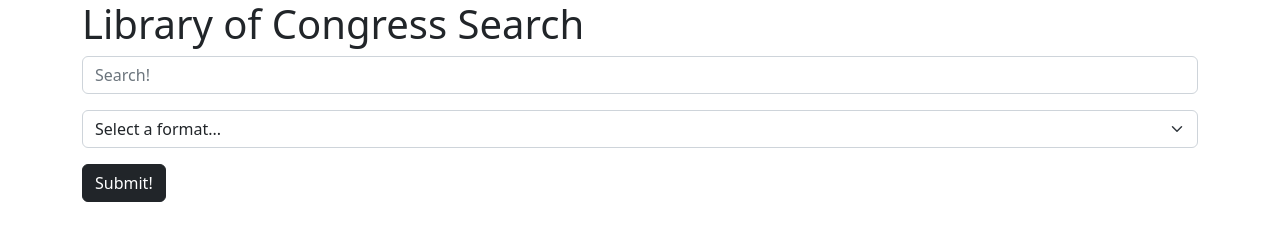
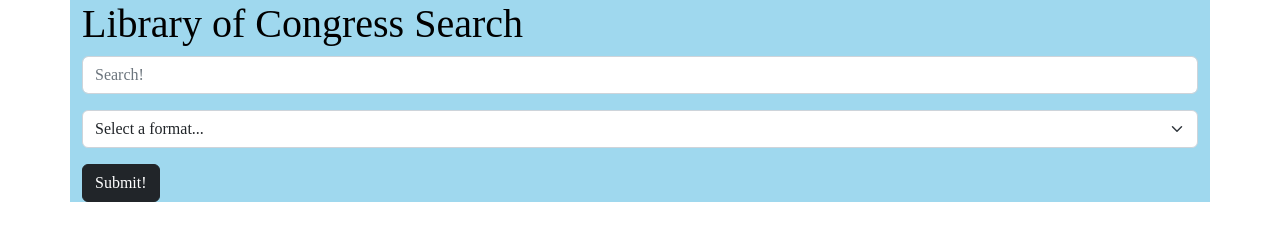
Before and after one commit to peoplesm/week-6-mini, a plain HTML site: page index.html in a window 1280 px wide. Drawn offline with nearby package versions, Linux system fonts and the light colour scheme.

Commit message:
linked css to html

```diff
--- a/index.html
+++ b/index.html
@@ -10,6 +10,7 @@
       integrity="sha384-gH2yIJqKdNHPEq0n4Mqa/HGKIhSkIHeL5AyhkYV8i59U5AR6csBvApHHNl/vI1Bx"
       crossorigin="anonymous"
     />
+    <link rel="stylesheet" a href="./assets/style.css" />
     <title>project 1</title>
   </head>
   <body>
```
